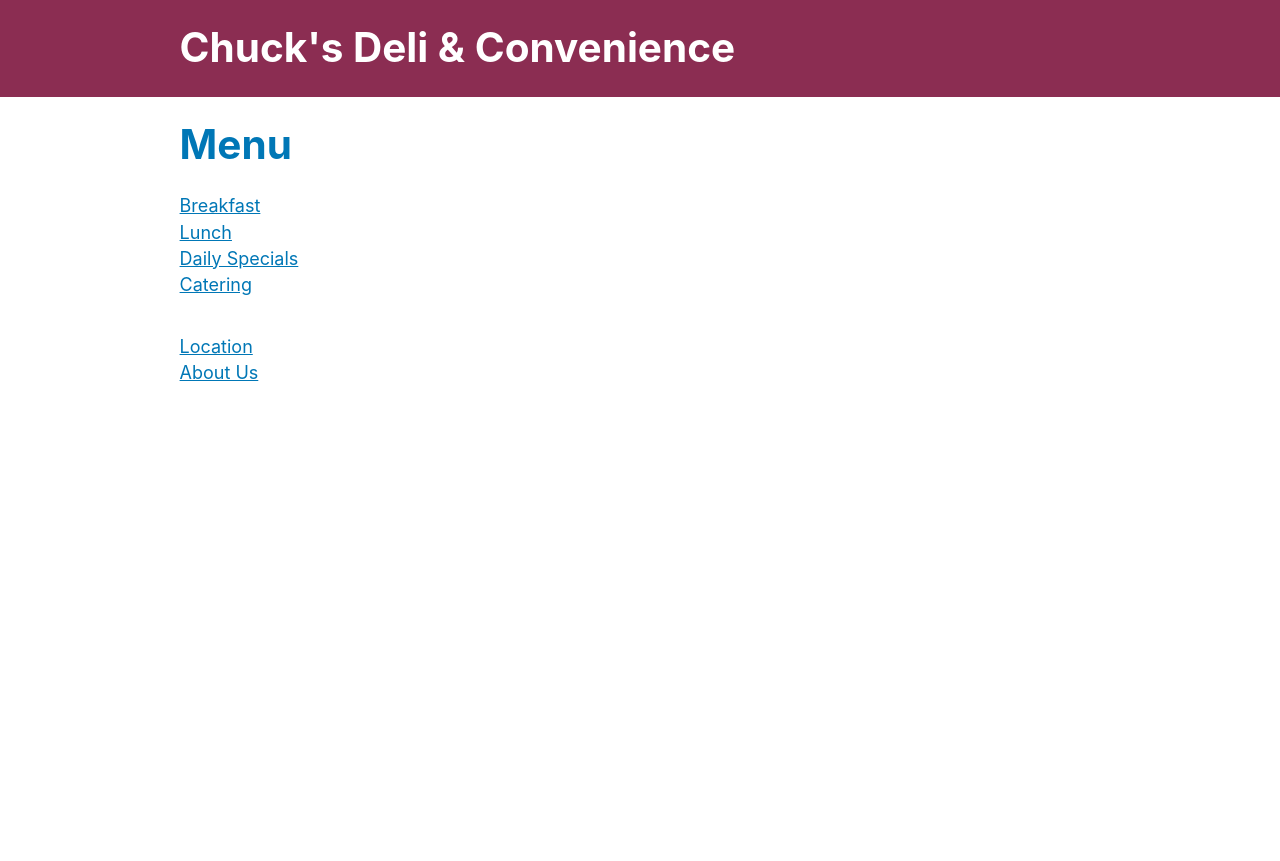
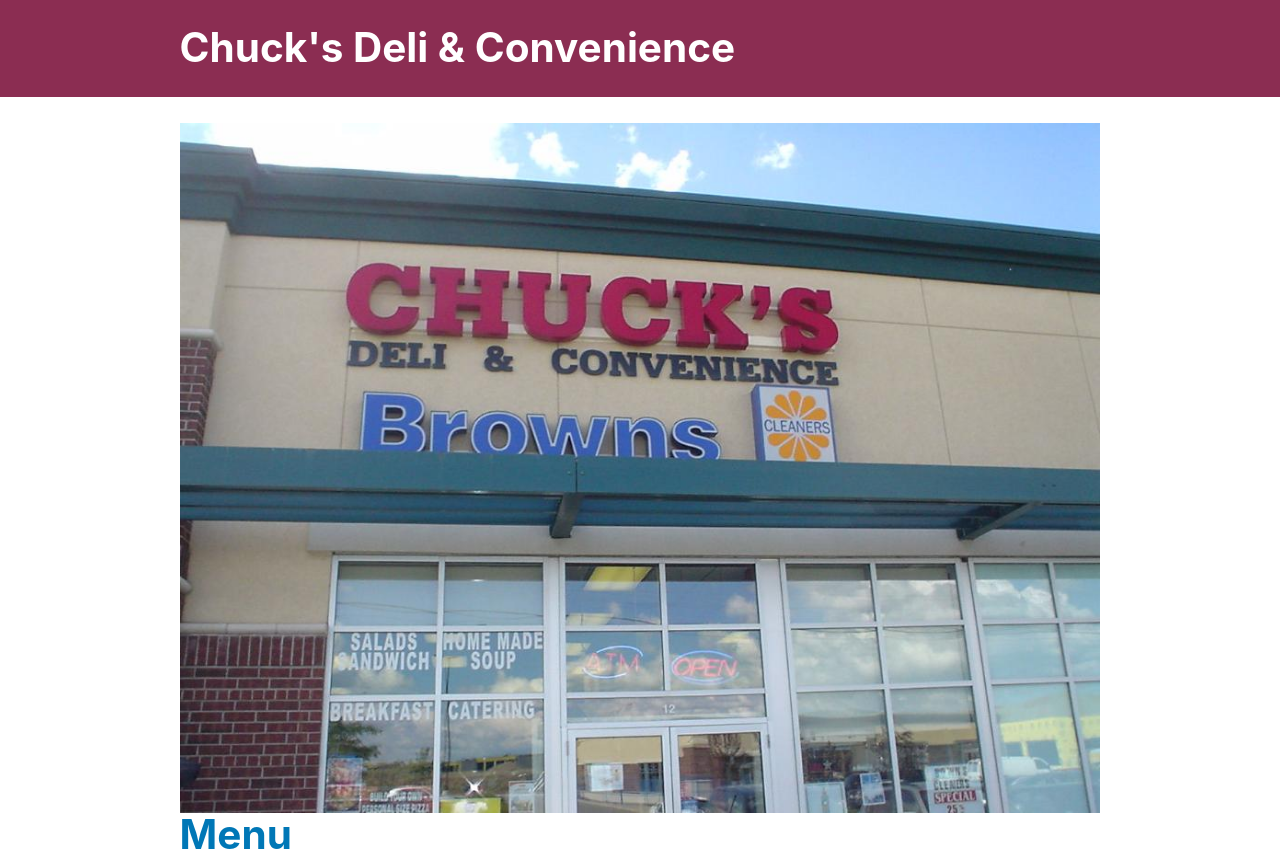
Before and after one commit to ccp92/chucks-deli, a Gatsby site: page / in a window 1280 px wide. Shown: the top 861 px of the page. Before the commit the page ends 800 px from the top, so only its background shows below. Built offline with nearby package versions, Linux system fonts and the light colour scheme; Gatsby itself is replaced by a stand-in of ours.

Commit message:
Add store image

```diff
--- a/src/pages/index.tsx
+++ b/src/pages/index.tsx
@@ -8,6 +8,9 @@
 const IndexPage = () => (
   <Layout>
     <Seo title="Menu" />
+    <StaticImage src="../images/chucks.JPG" alt="Chuck's Deli & Convenience" style={{
+      maxHeight: "20%"
+    }} />
     <h1>Menu</h1>
     <p>
       <Link to="/breakfast">Breakfast</Link> <br />
```
Also changed, not shown: src/images/chucks.JPG (added).
